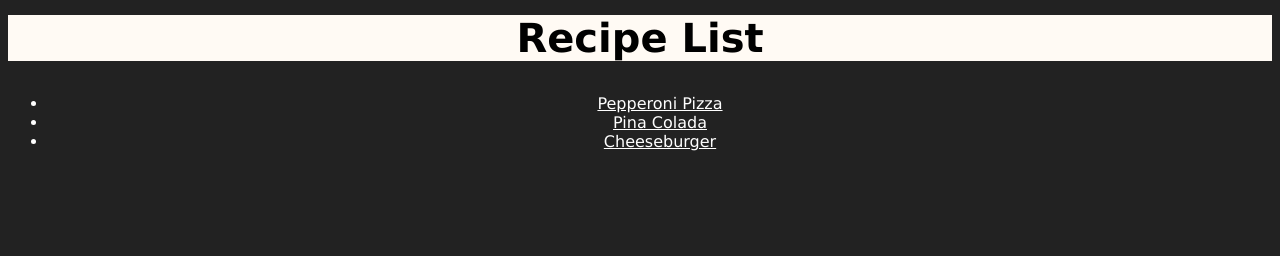
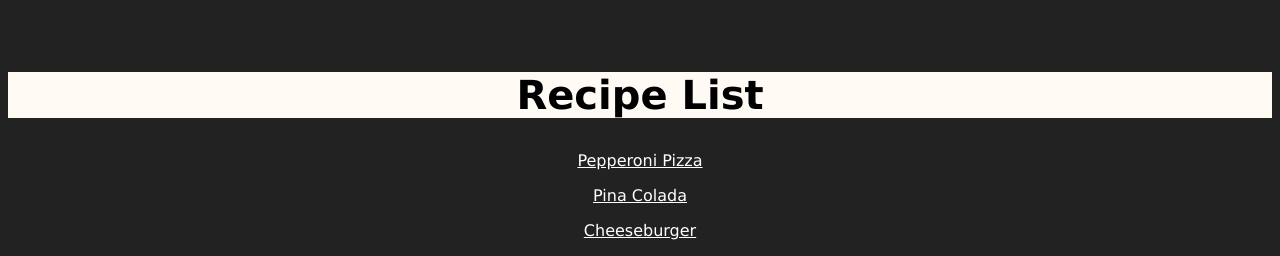
Before and after one commit to minimagicmoose/odin-recipes, a plain HTML site: page index.html in a window 1280 px wide. Shown: the part 677-933 px from the top of the page. Before the commit the page ends 844 px from the top, so only its background shows below. Drawn offline with Linux system fonts and the light colour scheme.

Commit message:
Update index.html

```diff
--- a/index.html
+++ b/index.html
@@ -10,12 +10,12 @@
     <body>
         <h1 class="title">The Odin 'Recipes' Project</h1>
         <p class="description">A small list of <em>godly</em> recipes</p>
-        <img src="img/sanpelli.png" alt="A man with glasses and a smug face">
+        <img src="img/sanpelli.png" alt="A man with glasses and a smug face"><br><br><br><br>
         <h2 class="title">Recipe List</h2>
-        <ul>
-            <li><a href =./recipes/pizza.html>Pepperoni Pizza</a></li>
-            <li><a href =./recipes/pina.html>Pina Colada</a></li>
-            <li><a href="./recipes/burger.html">Cheeseburger</a></li>
-        </ul>
+        <div class="list">
+            <p><a href =./recipes/pizza.html>Pepperoni Pizza</a></p>
+            <p><a href =./recipes/pina.html>Pina Colada</a></p>
+            <p><a href="./recipes/burger.html">Cheeseburger</a></p>
+        </div>
     </body>
 </html>
```
